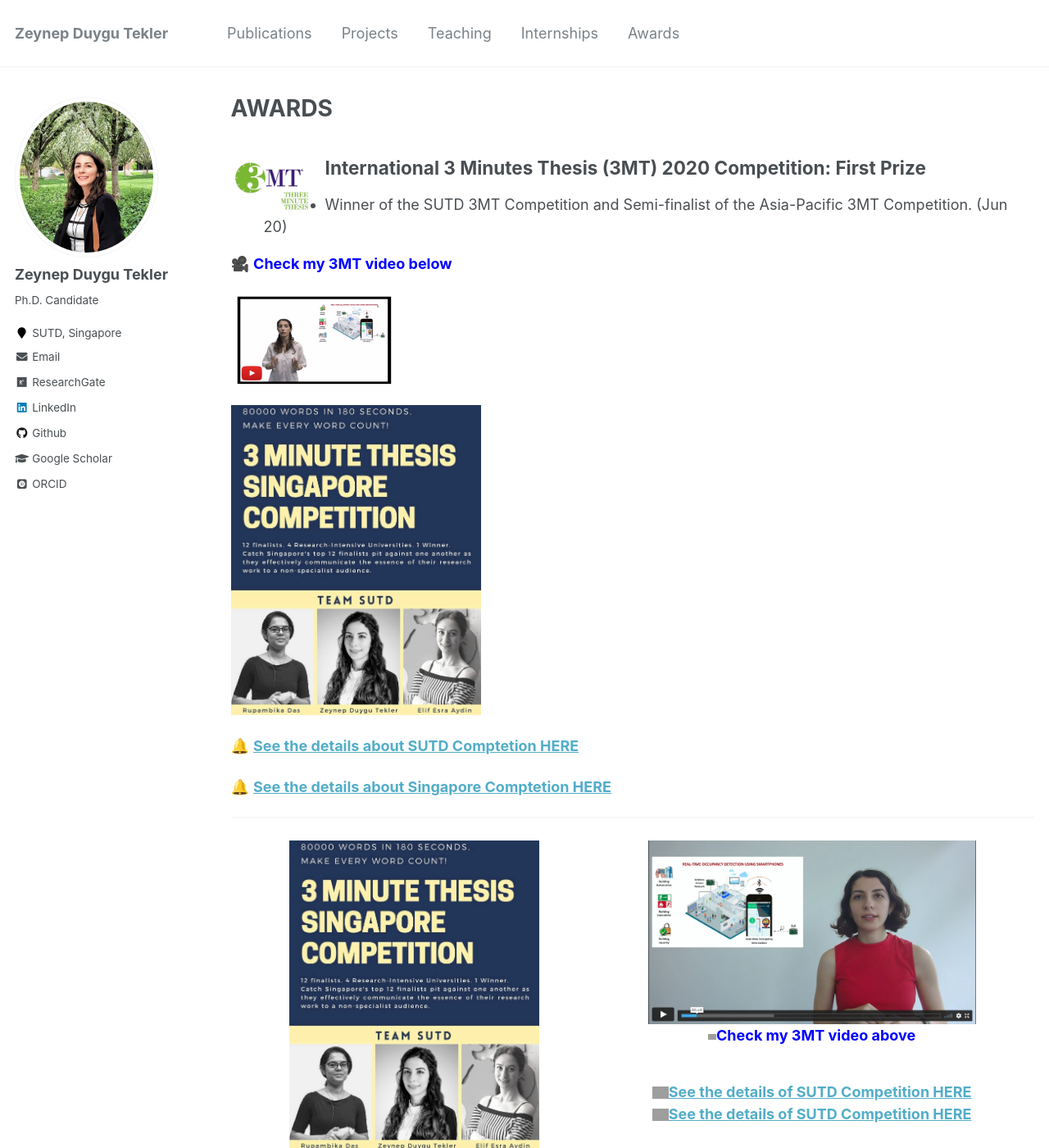
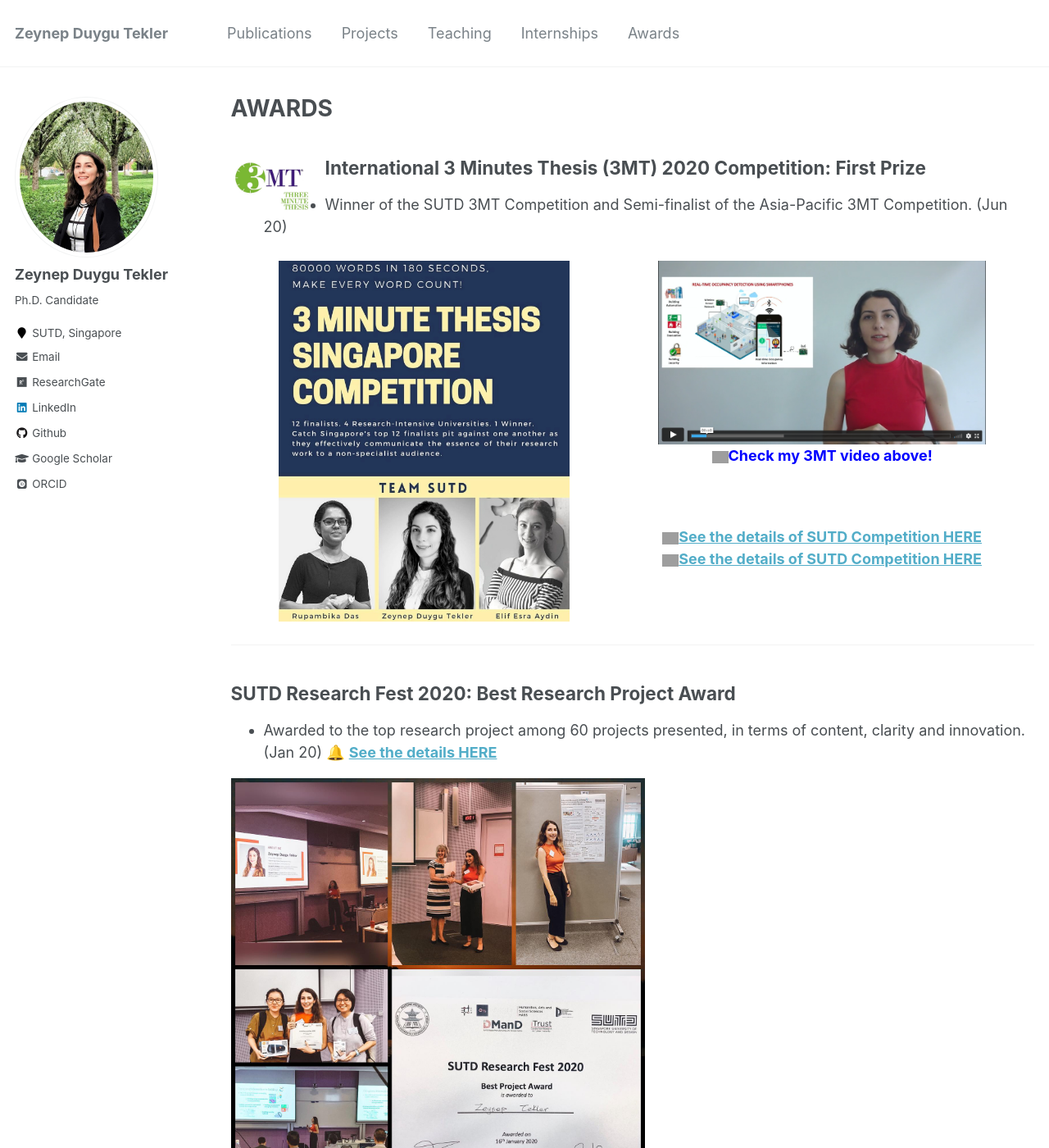
Before and after one commit to zeynepduygutekler/zeynepduygutekler.github.io, a Jekyll site: the page built from _pages/awards.md, in a window 1280 px wide and 1400 px high. Shown: the whole window at 82% size. Built offline with Jekyll 4.4.1, drawn with Linux system fonts in a browser that asks for light colours; emoji names are drawn with the system emoji font; some web fonts are replaced; grey boxes are pictures that could not be loaded.

Commit message:
awards edited17

```diff
--- a/_pages/awards.md
+++ b/_pages/awards.md
@@ -14,32 +14,16 @@ International 3 Minutes Thesis (3MT) 2020 Competition: First Prize
 
 * Winner of the SUTD 3MT Competition and Semi-finalist of the Asia-Pacific 3MT Competition. (Jun 20)
 
-
-:movie_camera: <span style="color:blue">**Check my 3MT video below**</span>
-
-<a href="http://www.youtube.com/watch?feature=player_embedded&v=sZr9oafkFgc&t=1s
-" target="_blank"><img src="/images/3MT_video.png"
-alt="IMAGE ALT TEXT HERE" width="200" height="180" border="10" /></a>
-
-
-<img width="305" height="45" src="/images/3MT_poster.jpg">
-
-:bell: **[See the details about SUTD Comptetion HERE](https://www.facebook.com/SUTDGSA/posts/903648743485009)**
-
-:bell: **[See the details about Singapore Comptetion HERE](https://www.facebook.com/SUTDGSA/posts/963077754208774)**
-
----
-
 <div class="grid-container">
   <div class="grid-item item1">
-  <img width="305" height="445" src="/images/3MT_poster.jpg">
+  <img width="355" height="445" src="/images/3MT_poster.jpg">
   </div>
   <div class="grid-item">
-  <a href="https://vimeo.com/455688552
+  <a href="https://youtu.be/s-hTj0XCy5I
 " target="_blank"><img src="/images/3MT_video2.PNG"
 alt="IMAGE ALT TEXT HERE" width="400" height="200" border="10" /></a>
       <div>
-  <img width="10" height="20" src="https://www.flaticon.com/svg/static/icons/svg/686/686458.svg"><span style="color:blue ;font-weight: bold" >Check my 3MT video above</span>
+  <img width="20" height="20" src="https://www.flaticon.com/svg/static/icons/svg/686/686458.svg"><span style="color:blue ;font-weight: bold" >Check my 3MT video above!</span>
   </div>
   </div>
 
@@ -54,8 +38,6 @@ alt="IMAGE ALT TEXT HERE" width="400" height="200" border="10" /></a>
  </div>
 
  ----
-
-
 
 ## SUTD Research Fest 2020: Best Research Project Award
 * Awarded to the top research project among 60 projects presented, in terms of content, clarity
@@ -87,3 +69,20 @@ Singapore International Graduate Award (SINGA)
 </h2>
 </div>
 * Awarded to international students with a passion for STEM research to purse PhD studies in Singapore. (Sep 17 - Present)
+
+
+
+<!--
+:movie_camera: <span style="color:blue">**Check my 3MT video below**</span>
+
+<a href="http://www.youtube.com/watch?feature=player_embedded&v=sZr9oafkFgc&t=1s
+" target="_blank"><img src="/images/3MT_video.png"
+alt="IMAGE ALT TEXT HERE" width="200" height="180" border="10" /></a>
+
+
+<img width="305" height="45" src="/images/3MT_poster.jpg">
+
+:bell: **[See the details about SUTD Comptetion HERE](https://www.facebook.com/SUTDGSA/posts/903648743485009)**
+
+:bell: **[See the details about Singapore Comptetion HERE](https://www.facebook.com/SUTDGSA/posts/963077754208774)**
+-->
```
